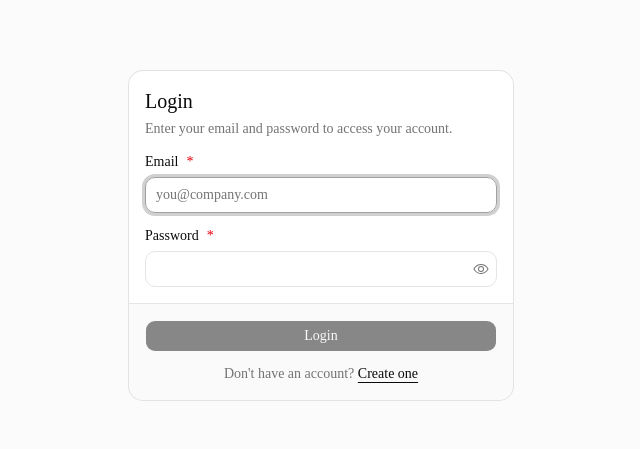
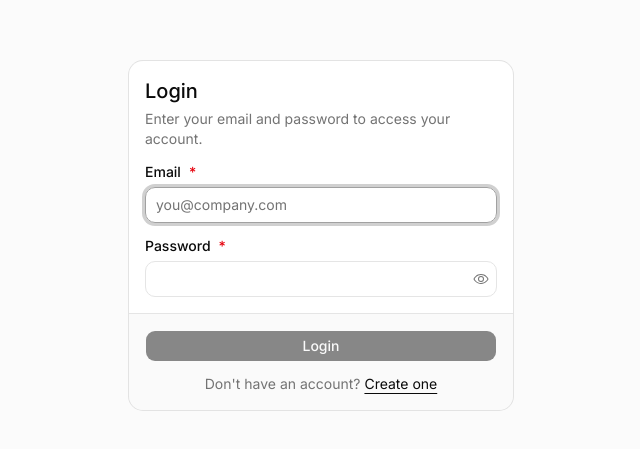
Before and after one commit to AzkaarRauf/knowledge-ai, a Next.js app in the folder apps/frontend/: page /auth/login in a window 1280 px wide. Shown: the part 165-614 px from the top of the page, without its empty margins (319-959 px from the left). Built offline with nearby package versions, Linux system fonts and the light colour scheme; no server answers.

Commit message:
feat(frontend): redirect authed users off auth pages, use Inter
- proxy sends users with refresh cookie from /auth/* to /
- swap Geist sans for Inter on --font-sans (Geist var was unused)

```diff
--- a/apps/frontend/app/layout.tsx
+++ b/apps/frontend/app/layout.tsx
@@ -1,10 +1,10 @@
 import type { Metadata } from 'next'
-import { Geist, Geist_Mono } from 'next/font/google'
+import { Geist_Mono, Inter } from 'next/font/google'
 import './globals.css'
 import { Providers } from './providers'
 
-const geistSans = Geist({
-  variable: '--font-geist-sans',
+const inter = Inter({
+  variable: '--font-sans',
   subsets: ['latin'],
 })
 
@@ -20,7 +20,7 @@ export const metadata: Metadata = {
 
 export default function RootLayout({ children }: LayoutProps<'/'>) {
   return (
-    <html lang="en" className={`${geistSans.variable} ${geistMono.variable} h-full antialiased`}>
+    <html lang="en" className={`${inter.variable} ${geistMono.variable} h-full antialiased`}>
       <body className="min-h-full flex flex-col">
         <Providers>{children}</Providers>
       </body>
--- a/apps/frontend/proxy.ts
+++ b/apps/frontend/proxy.ts
@@ -3,13 +3,23 @@ import { REFRESH_TOKEN_COOKIE_NAME } from 'shared'
 
 // Kept local: importing `@/lib/auth` would pull axios into the proxy bundle.
 const LOGIN_ROUTE = '/auth/login'
+const AUTH_PREFIX = '/auth/'
+const HOME_ROUTE = '/'
 
 export function proxy(request: NextRequest) {
-  if (request.cookies.has(REFRESH_TOKEN_COOKIE_NAME)) return NextResponse.next()
+  const hasSession = request.cookies.has(REFRESH_TOKEN_COOKIE_NAME)
+  const isAuthPage = request.nextUrl.pathname.startsWith(AUTH_PREFIX)
+
+  // Logged-in users have no reason to see login/register.
+  if (isAuthPage) {
+    return hasSession ? NextResponse.redirect(new URL(HOME_ROUTE, request.url)) : NextResponse.next()
+  }
+
+  if (hasSession) return NextResponse.next()
   return NextResponse.redirect(new URL(LOGIN_ROUTE, request.url))
 }
 
 export const config = {
-  // Skip auth pages, backend rewrites, Next internals and files with an extension (public assets).
-  matcher: ['/((?!auth/|api/|health$|_next/static|_next/image|.*\\.\\w+$).*)'],
+  // Skip backend rewrites, Next internals and files with an extension (public assets).
+  matcher: ['/((?!api/|health$|_next/static|_next/image|.*\\.\\w+$).*)'],
 }
```
